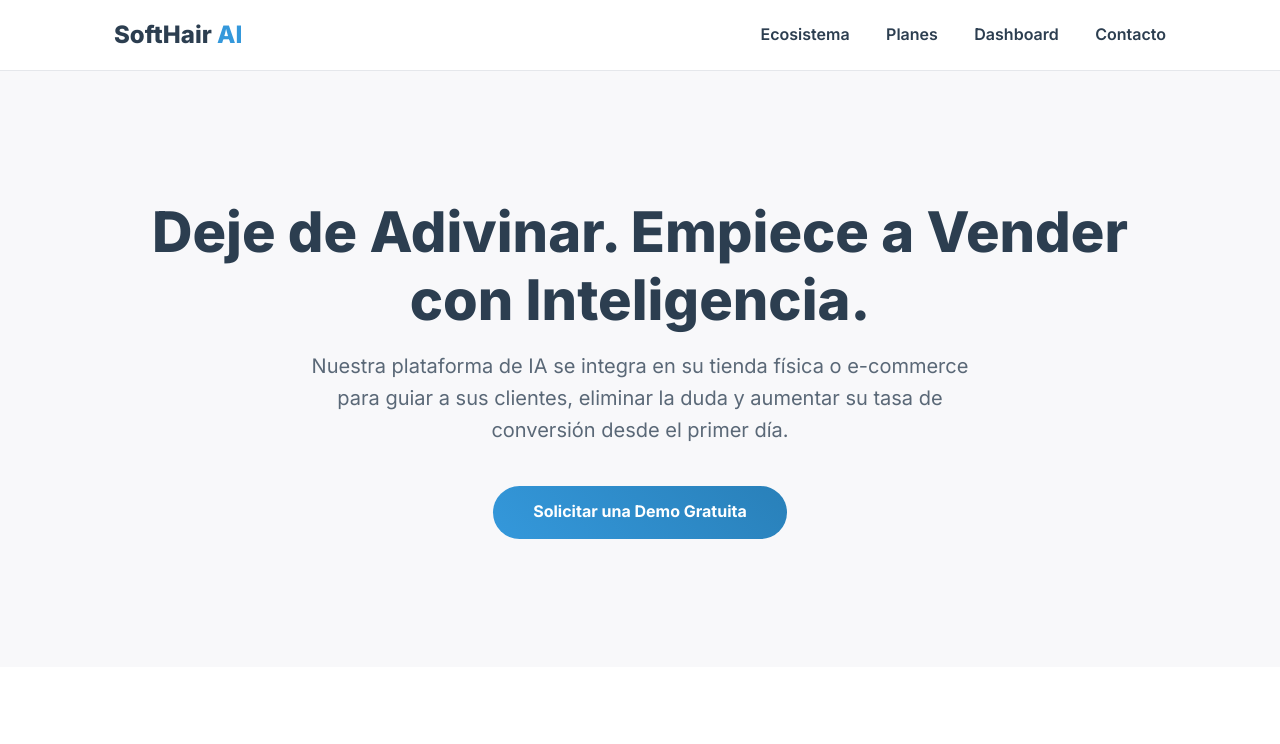
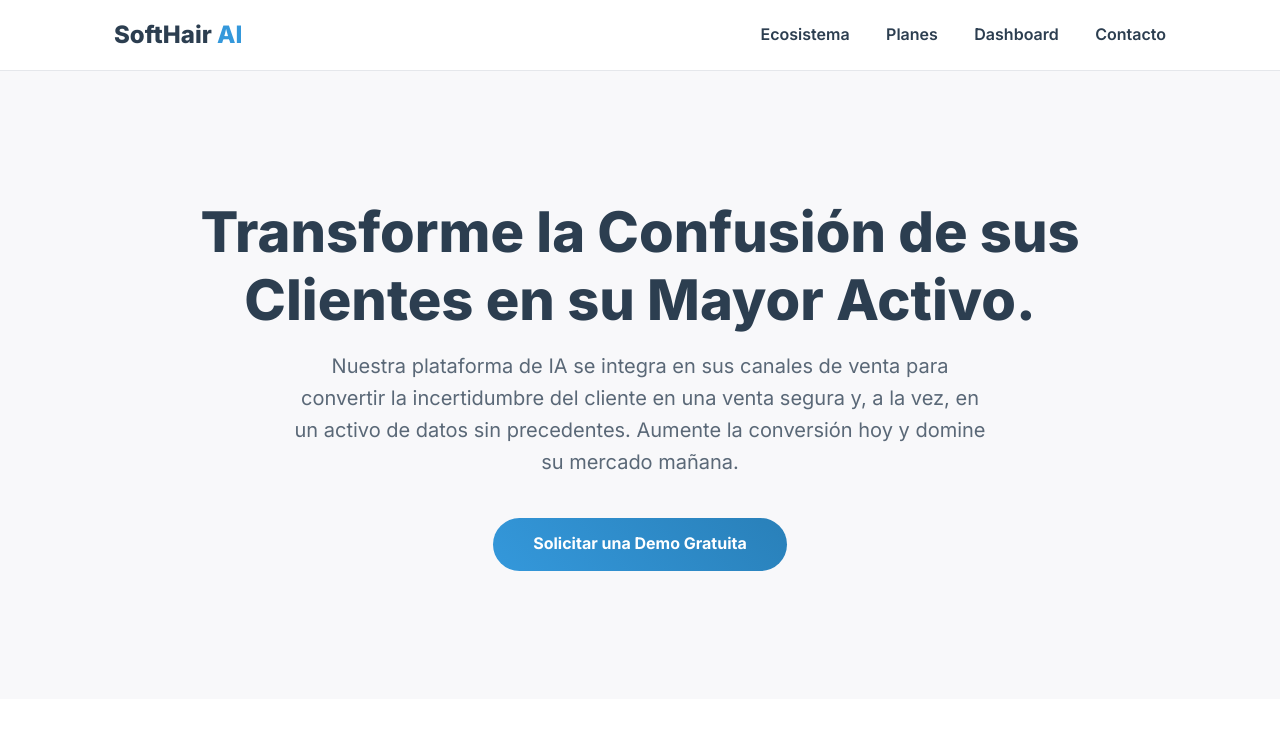
Before and after one commit to enzoacostaa/Propuesta-softhair, a plain HTML site: page index.html in a window 1280 px wide. Shown: the top 744 px of the page. Drawn offline with Linux system fonts and the light colour scheme.

Commit message:
Update index.html

```diff
--- a/index.html
+++ b/index.html
@@ -78,8 +78,8 @@
     <main>
         <section id="hero" class="text-center" style="padding: 8rem 0;">
             <div class="container">
-                <h2 style="font-size: 3.5rem;">Deje de Adivinar. Empiece a Vender con Inteligencia.</h2>
-                <p style="font-size: 1.25rem; max-width: 700px; margin: 1rem auto 2.5rem auto;">Nuestra plataforma de IA se integra en su tienda física o e-commerce para guiar a sus clientes, eliminar la duda y aumentar su tasa de conversión desde el primer día.</p>
+                <h2 style="font-size: 3.5rem;">Transforme la Confusión de sus Clientes en su Mayor Activo.</h2>
+                <p style="font-size: 1.25rem; max-width: 700px; margin: 1rem auto 2.5rem auto;">Nuestra plataforma de IA se integra en sus canales de venta para convertir la incertidumbre del cliente en una venta segura y, a la vez, en un activo de datos sin precedentes. Aumente la conversión hoy y domine su mercado mañana.</p>
                 <a href="#contacto" class="btn">Solicitar una Demo Gratuita</a>
             </div>
         </section>
```
